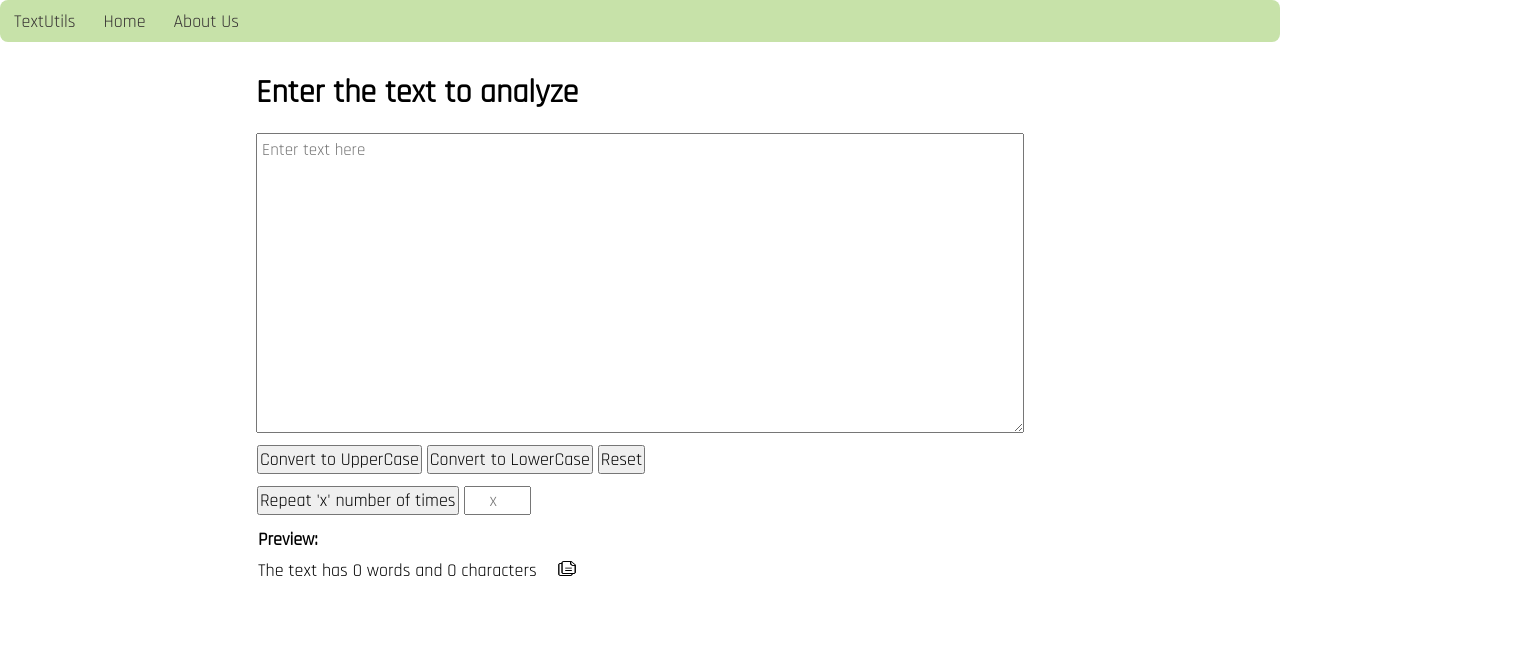
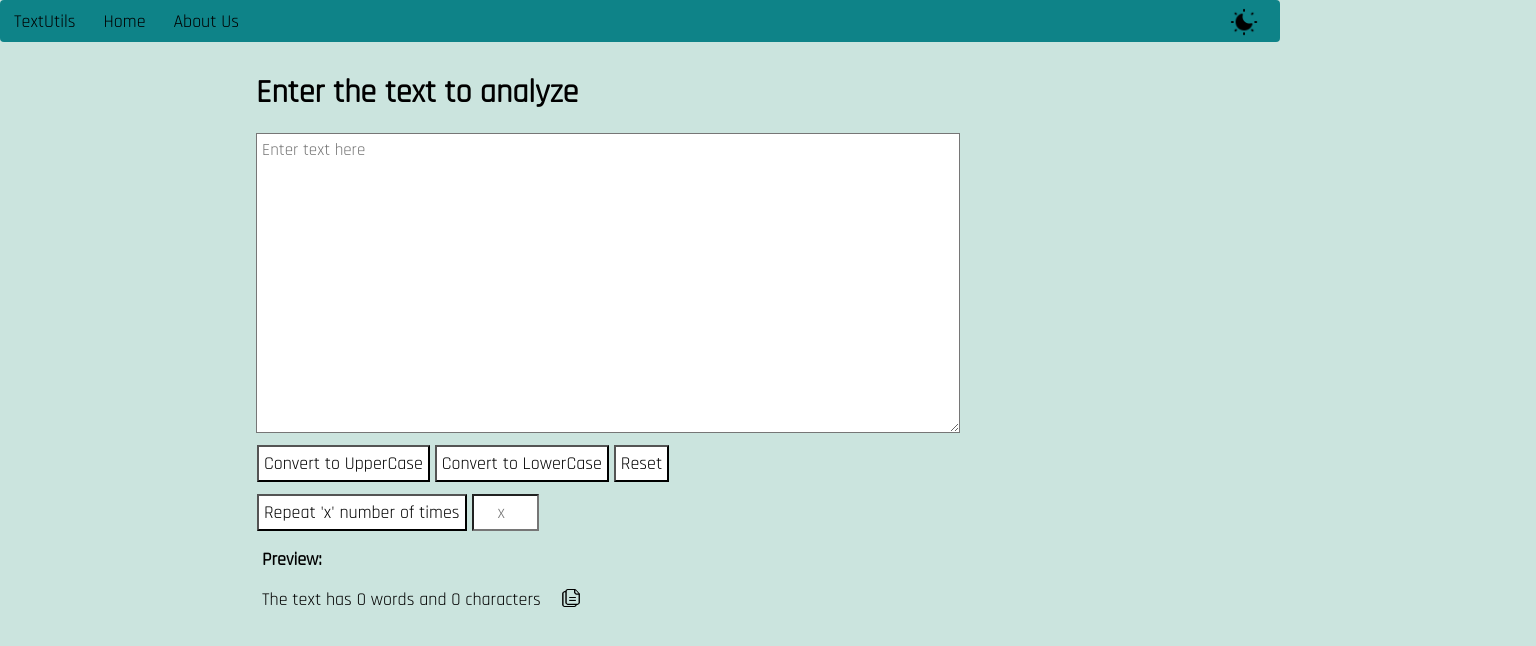
Before and after one commit to rahul00771/Textyy, a React (Vite) app: page / in a window 1280 px wide. Shown: the top 646 px of the page, 1536 px wide, since content can reach past the window. Built offline with nearby package versions, Linux system fonts and the light colour scheme.

Commit message:
complete

```diff
--- a/src/App.css
+++ b/src/App.css
@@ -13,13 +13,13 @@
 
 
 .navBar{
-  width: 100%;
+  /* background-color: rgb(192, 223, 149); */
+  border-radius: 4px;
 
 }
 
 .navBar ul{
-  border-radius: 8px;
-  background-color: rgb(199 226 169);
+
   overflow: auto;
   padding-bottom: 7px;
 }
@@ -33,7 +33,6 @@
 }
 
 .navBar a{
-  color: rgb(55, 51, 51);
   font-size: large;
   text-decoration: none;
   margin: 0px 6px 0px 6px;
@@ -43,20 +42,15 @@
 
 .navBar a:hover{
   color: rgb(232, 225, 225);
-  background-color: rgb(55, 51, 51);
+  background-color: rgb(162, 155, 155);
 }
 
-.navBar .searchBox{
-  justify-content: center;
-  float: right;
-  padding: 6px;
-}
-
-.navBar .searchBox input{
-  border-radius: 4px;
-  padding: 4px;
-  width: 75px;
-  height: 24px;
+.navBar img{
+  position: absolute;
+  top: 7px;
+  left: 96%;
+  height: 30px;
+  width: 30px;
 }
 
 /* CSS for text form*/
@@ -69,17 +63,19 @@
 }
 
 .container{
+  width: 55%;
   margin-top: 30px;
-  position: relative;
+  position: absolute;
   left: 20%;
 }
 
 .container textarea{
   margin-top: 20px;
+  width: 100%;
 }
 
 .container h2, p, button, input{
-  padding: 1px;
+  padding: 5px;
   margin: 6px 4px 6px 1px;
   font-size: large;
 }
@@ -90,12 +86,19 @@
   padding-right: 9.5px;
 }
 
-img{
+.container img{
+  position: relative;
+  top : 2.8px;
   margin-left: 20px;
-  height: 15px;
+  height: 18px;
   width: 20px;
 }
 
 img:hover{
   cursor: pointer;
 }
+
+.container .output{
+  width: 65%;
+ word-wrap:break-word;
+}
--- a/src/App.jsx
+++ b/src/App.jsx
@@ -1,13 +1,85 @@
 import './App.css'
 import NavBar from './Components/NavBar'
 import TextForm from './Components/TextForm'
+import { useState } from 'react'
 
 function App() {
 
+  //background color of navbar
+  const [navStyle, setnavStyle] = useState({
+    backgroundColor : '#0E8388'
+});
+
+  //body color and dark mode icon
+  const [mode, setMode]  = useState({
+    iconSrc : './public/moon.png',
+  });
+
+  //for text of navbar
+  const [textColorNav, setTextColorNav] = useState({
+    color : "black",
+  })
+
+  //for textForm
+  const [textFormStyle, setTextFormStyle] = useState({
+    backgroundColor : "white",
+    color : "black",
+  })
+
+
+  //toggle dunction(will be sent to NavBar as a Prop)
+  const toggleMode = ()=>{
+    setMode(                //for navbar icon and body
+      mode.iconSrc == "./public/moon.png"
+      ? {
+        iconSrc : './public/brightness.png',
+      }
+      : {
+        iconSrc : './public/moon.png',
+      }
+    )
+    setnavStyle(
+      navStyle.backgroundColor == '#0E8388'
+      ? {
+          backgroundColor : '#2E4F4F'
+        }
+      : {
+        backgroundColor : '#0E8388'
+        }
+    )
+
+    setTextColorNav(
+      textColorNav.color == "black"
+      ? {
+        color : "white"
+      }
+      :
+      {
+        color: "black"
+      }
+    )
+
+    setTextFormStyle(
+      mode.iconSrc == "./public/brightness.png"
+      ? {
+        backgroundColor : "white",
+        color : "black",
+      }
+      : {
+        backgroundColor : "#2D2727",
+        color : "white",
+      }
+    )
+
+  }
+
+  document.body.style.backgroundColor = mode.iconSrc == "./public/moon.png" ? "#CBE4DE" : "#2C3333";
+  document.body.style.color = mode.iconSrc == "./public/moon.png" ? "black" : "white";
+
   return (
     <>
-      <NavBar first = "TextUtils" second = "Home" third = "About Us"/>
-      <TextForm/>
+      <NavBar first = "TextUtils" second = "Home"  third = "About Us" modeIcon = {mode.iconSrc} toggleMode = {toggleMode} myStyle = {navStyle} navTextColor = {textColorNav}/>
+      <TextForm textFormColor = {textFormStyle}/>
     </>
   )
 }
--- a/src/Components/NavBar.jsx
+++ b/src/Components/NavBar.jsx
@@ -1,18 +1,23 @@
 import React from 'react'
+import {useState} from 'react'
 
 export default function NavBar(props)
 {
     return(
-    <nav className='navBar'>
-        <ul>
-          <li><a href='/'>{props.first}</a></li>
-          <li><a href='/'>{props.second}</a></li>
-          <li><a href='#aboutPage'>{props.third}</a></li>
-          {/* <div className='searchBox'>
-            <input type="text" placeholder='Search..'></input>
-            <button>ok</button>
-          </div> */}
-        </ul>
-      </nav>
+      <nav className='navBar' style={props.myStyle}>
+      <ul className='navList'>
+
+        <li><a style = {props.navTextColor} href='/'>{props.first}</a></li>
+        <li><a style = {props.navTextColor} href='/'>{props.second}</a></li>
+        <li><a style = {props.navTextColor} href='#aboutPage'>{props.third}</a></li>
+
+
+        <img onClick={props.toggleMode} src={props.modeIcon}></img>
+
+      </ul>
+    </nav>
       );
 }
+
+
+//
--- a/src/Components/TextForm.jsx
+++ b/src/Components/TextForm.jsx
@@ -4,7 +4,7 @@ import React, { useState } from 'react'
 //In this comp, state is used to analyze it and perform the necessary method
 
 
-export default function  TextForm()
+export default function  TextForm(props)
 {
     const [text, setText] = useState("");
     let newText = "";
@@ -62,15 +62,15 @@ export default function  TextForm()
         <div className='container' >
             <h1>Enter the text to analyze</h1>
             <div className='textForm'>
-                <textarea onChange={handleTextChange} rows={24} type='text' placeholder='Enter text here' value={text} />
+            <textarea style={props.textFormColor} onChange={handleTextChange} rows={24} type='text' placeholder='Enter text here' value={text} />
             </div>
             <div className='btnContainer'>
-                <button onClick={handleUpClick}>Convert to UpperCase</button>
-                <button onClick={handleLoClick}>Convert to LowerCase</button>
-                <button onClick={handleClearClick}>Reset</button>
+            <button style={props.textFormColor} onClick={handleUpClick}>Convert to UpperCase</button>
+                <button style={props.textFormColor} onClick={handleLoClick}>Convert to LowerCase</button>
+                <button style={props.textFormColor} onClick={handleClearClick}>Reset</button>
             </div>
-            <button onClick={handleRepeatClick}>Repeat 'x' number of times</button>
-            <input className='xInput' size={1} onChange={handleRepeatChange} placeholder ='   x'></input>
+            <button style={props.textFormColor} onClick={handleRepeatClick}>Repeat 'x' number of times</button>
+            <input style={props.textFormColor} className='xInput' size={1} onChange={handleRepeatChange} placeholder ='   x'></input>
             <h2>Preview:</h2>
             <p>The text has {wordCount(text)} words and {text.length} characters<img onClick={copyToClipboard} className='copyImage' src='../public/copyIcon.png'></img></p>
             <p className='output'><b>{text}</b></p>
```
Also changed, not shown: public/brightness.png (added), public/moon.png (added).
